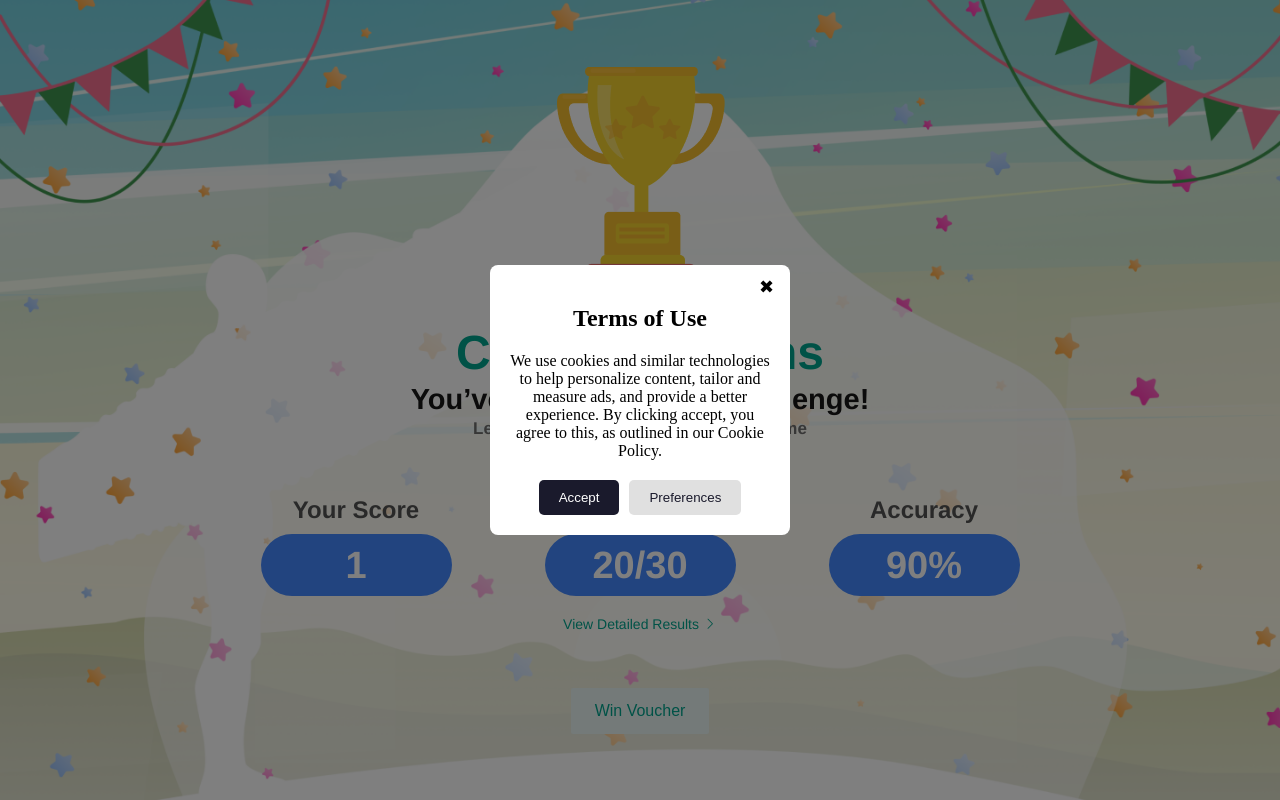
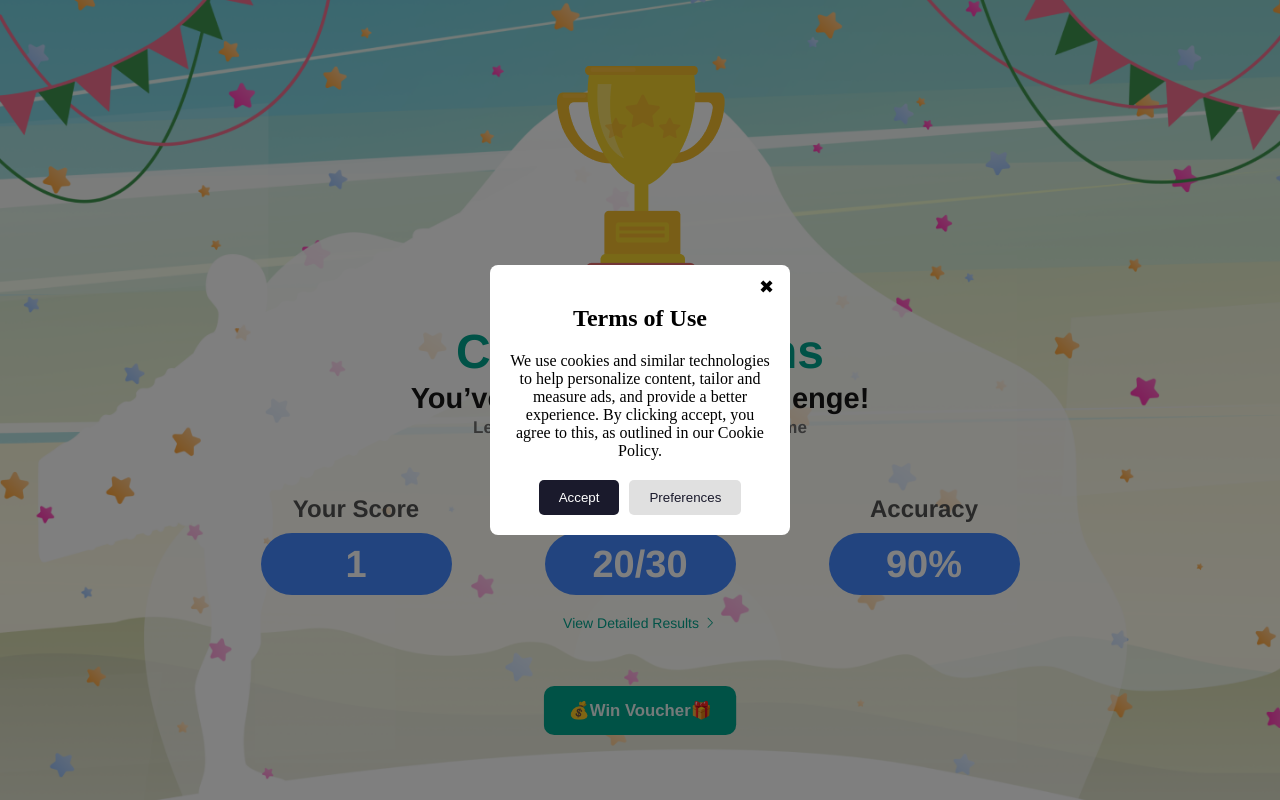
Before and after one commit to ShadowsKuming/frontend-NE-accent, a Vue app: page /result/cf-4c47-a458-9df75c1bab4e1 in a window 1280 px wide. Built offline with nearby package versions, Linux system fonts and the light colour scheme; no server answers.

Commit message:
change win voucher button

```diff
--- a/src/views/ResultView.vue
+++ b/src/views/ResultView.vue
@@ -24,7 +24,7 @@
           <div class= "data-frame">{{accuracy}}%</div>
         </div>
       </div>
-      <button class="custom-button" @click="dialogVisible=true">Win Voucher</button>
+      <button class="custom-button2" @click="dialogVisible=true">💰<strong>Win Voucher</strong>🎁</button>
 
     </div>
 
@@ -278,7 +278,32 @@ export default {
   transition: background-color 0.3s ease;
 }
 
+.custom-button2{
 
+  //background-color: #D4C376;
+  //color: #333333;
+  background-color: #00a48d;
+  color: #e8f4f3;
+  padding: 14px 24px;
+  border: none;
+  border-radius: 10px;
+  font-size: 16px;
+  cursor: pointer;
+  transition: background-color 0.3s ease;
+  animation: pulse 1.5s infinite;
+}
+
+@keyframes pulse {
+  0% {
+    transform: scale(1);
+  }
+  50% {
+    transform: scale(1.05);
+  }
+  100% {
+    transform: scale(1);
+  }
+}
 
 .custom-button:active,
 .custom-button:focus{
```
